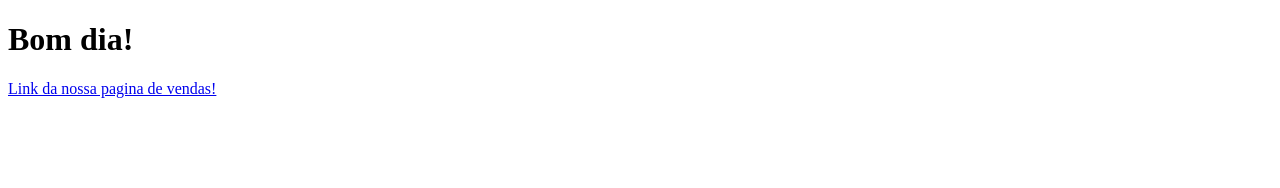
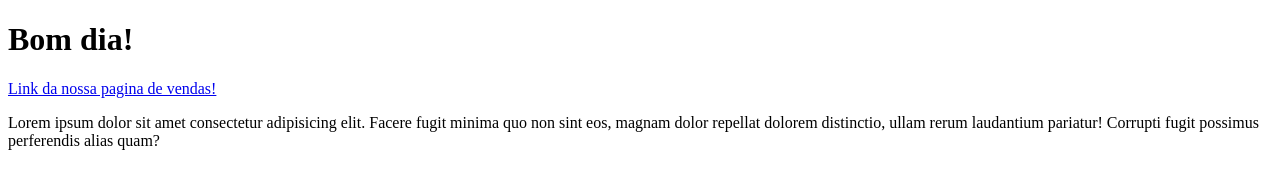
Before and after one commit to matheussilva76/siteteste, a plain HTML site: page index.html in a window 1280 px wide. Drawn offline with Linux system fonts and the light colour scheme.

Commit message:
lorem adicionado

```diff
--- a/index.html
+++ b/index.html
@@ -9,5 +9,6 @@
 <body>
     <h1>Bom dia!</h1>
     <a href="vendas.html">Link da nossa pagina de vendas!</a>
+    <p>Lorem ipsum dolor sit amet consectetur adipisicing elit. Facere fugit minima quo non sint eos, magnam dolor repellat dolorem distinctio, ullam rerum laudantium pariatur! Corrupti fugit possimus perferendis alias quam?</p>
 </body>
 </html>
```
